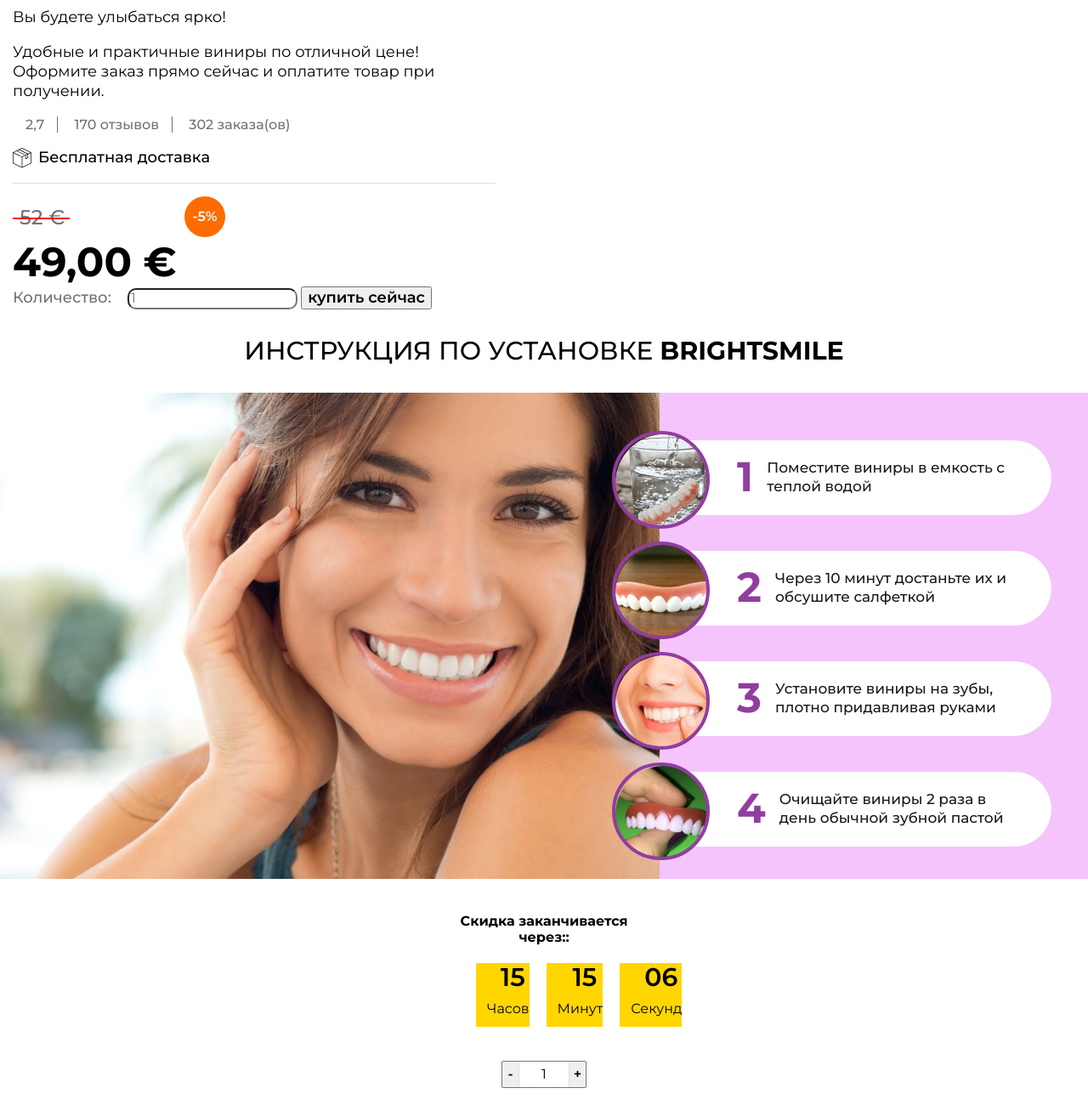
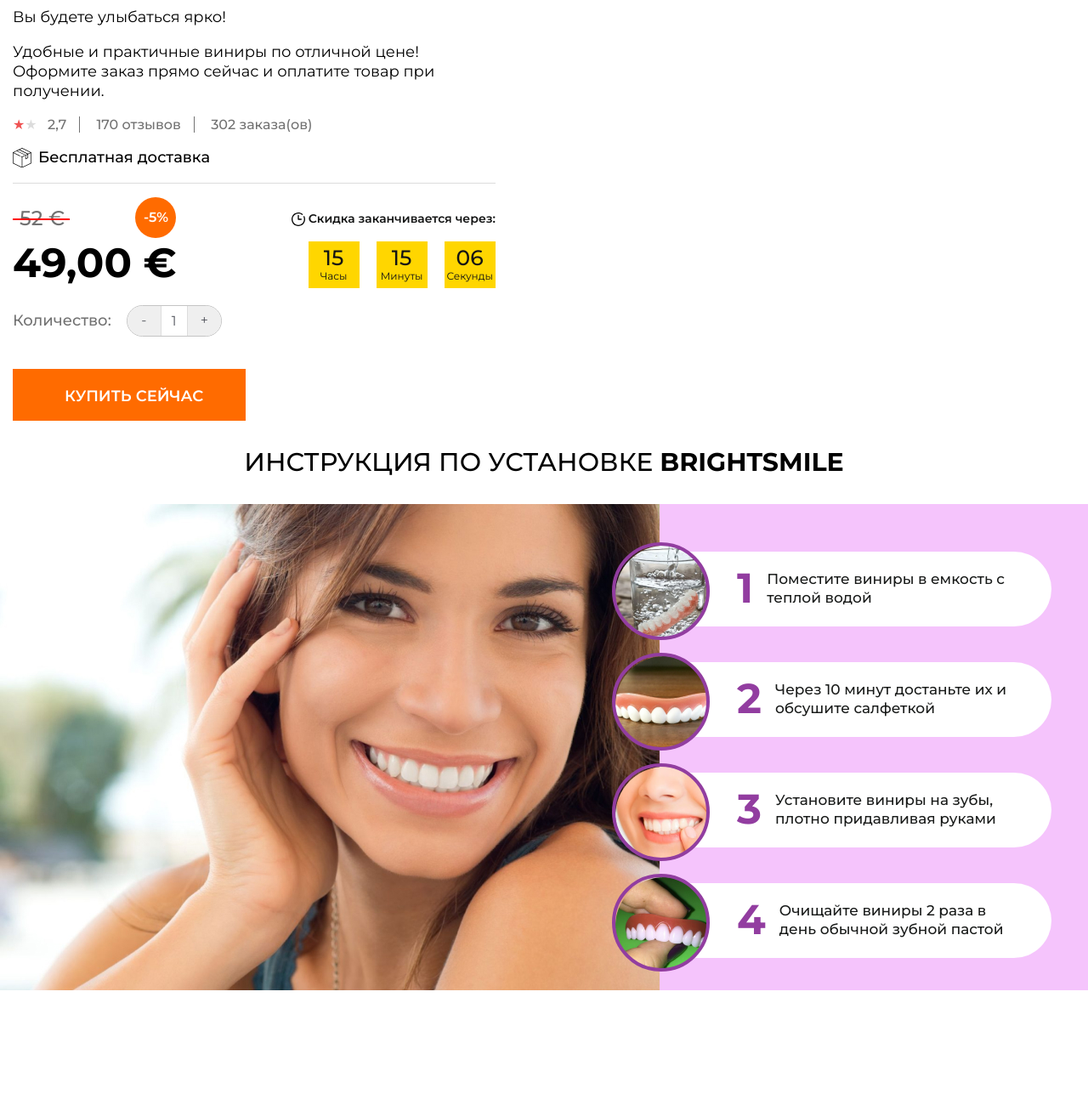
Before and after one commit to vladian95/BrightSmile-, a website: page app/index.html in a window 1280 px wide. Shown: the part 119-1419 px from the top of the page at 85% size. After the commit the page ends 1289 px from the top, so only its background shows below. Drawn offline with nearby package versions, Linux system fonts and the light colour scheme; files that its build step writes are made by us from their sources.

Commit message:
about pruduct right content

```diff
--- a/app/index.html
+++ b/app/index.html
@@ -33,7 +33,12 @@
                             Оформите заказ прямо сейчас и оплатите товар при получении.
                         </p>
                         <ul class="rate__wrapper">
-                            <li><a href="#">2,7</a></li>
+                            <li>
+                                <div class="rating" data-total-value="1">
+                                    <div class="rating__item" data-item-value="2">★</div>
+                                    <div class="rating__item" data-item-value="1">★</div>
+                                </div>
+                                <a href="#">2,7</a></li>
                             <li><a href="#">170 отзывов</a></li>
                             <li><a href="#">302 заказа(ов)</a></li>
                         </ul>
@@ -50,10 +55,28 @@
                                 </div>
                                 <span class="actual-price">49,00 €</span>
                             </div>
+                            <div class="boxBottom__date">
+                                <div class="timer1" id="timer">
+                                    <p><h4>Скидка заканчивается через:</h4></p>
+                                    <div class="container1">
+                                        <div class="numbers1"><div><span id="hours">00</span></div><div class="description1">Часы</div></div>
+                                        <div class="numbers1"><div><span id="minutes">55</span></div><div class="description1">Минуты</div></div>
+                                        <div class="numbers1"><div><span id="seconds">11</span></div><div class="description1">Секунды</div></div>
+                                    </div>
+                                  </div>
+                            </div>
                         </div>
                         <form>
-                            <span>Количество:</span>
-                            <input type="number" placeholder="1">
+                            <div class="input__box">
+                                <span>Количество:</span>
+                            <div class="row">
+                                <div class="number">
+                                    <button class="number-minus" type="button" onclick="this.nextElementSibling.stepDown(); this.nextElementSibling.onchange();">-</button>
+                                    <input type="number" min="0" value="1" readonly>
+                                    <button class="number-plus" type="button" onclick="this.previousElementSibling.stepUp(); this.previousElementSibling.onchange();">+</button>
+                                </div>
+                            </div>
+                            </div>
                             <button class="main__btn" type="submit">купить сейчас</button>
                         </form>
                     </div>
@@ -99,33 +122,6 @@
     </section>
 
 
-    <section class="sale">
-        <div class="container">
-          <div class="row">
-            <div class="block">
-              <div class="timer1" id="timer">
-                  <p><h4>Скидка заканчивается через::</h4></p>
-                  <div class="container1">
-                      <div class="numbers1"><div><span id="hours">00</span></div><div class="description1">Часов</div></div>
-                      <div class="numbers1"><div><span id="minutes">55</span></div><div class="description1">Минут</div></div>
-                      <div class="numbers1"><div><span id="seconds">11</span></div><div class="description1">Секунд</div></div>
-                  </div>
-                </div>
-            </div>
-
-          </div>
-        </div>
-    </section>
-
-    <!-- number -->
-    <div class="row">
-        <div class="number">
-            <button class="number-minus" type="button" onclick="this.nextElementSibling.stepDown(); this.nextElementSibling.onchange();">-</button>
-            <input type="number" min="0" value="1" readonly>
-            <button class="number-plus" type="button" onclick="this.previousElementSibling.stepUp(); this.previousElementSibling.onchange();">+</button>
-        </div>
-    </div>
-
 
     <script src="https://ajax.googleapis.com/ajax/libs/jquery/3.6.0/jquery.min.js"></script>
     <script src="js/libs.min.js"></script>
--- a/app/scss/style.scss
+++ b/app/scss/style.scss
@@ -1,11 +1,11 @@
-@import 'vars';
-@import 'global';
-@import 'fonts';
+@import "vars";
+@import "global";
+@import "fonts";
 
-.header{
-    background-color: #F1DDF4;
+.header {
+    background-color: #f1ddf4;
 }
-.header__title{
+.header__title {
     text-align: center;
     padding: 24px 0px 16px;
     font-size: 25px;
@@ -14,30 +14,30 @@
     color: #565860;
     text-transform: uppercase;
 }
-.instruction__title{
+.instruction__title {
     text-align: center;
     font-size: 30px;
     line-height: 38px;
     font-weight: 500;
     text-transform: uppercase;
-    span{
+    span {
         font-weight: 700;
     }
 }
-.instruction__inner{
-   display: flex;
+.instruction__inner {
+    display: flex;
     max-height: 572px;
 }
-.left__content{
+.left__content {
     background-repeat: no-repeat;
     background-size: cover;
     background-position: center;
 }
-.right__content{
+.right__content {
     width: 100%;
     padding-top: 56px;
 }
-.instruction__item{
+.instruction__item {
     display: flex;
     align-items: center;
     padding: 4px 42px 6px 91px;
@@ -47,37 +47,37 @@
     border-bottom-right-radius: 241px;
     position: relative;
     margin-bottom: 42px;
-    &-avatar{
+    &-avatar {
         height: 115px;
         width: 115px;
         border-radius: 50%;
-        border: solid 4px #923DA0;
+        border: solid 4px #923da0;
         position: absolute;
         top: -11px;
         left: -56px;
     }
-    span{
+    span {
         font-size: 49px;
         line-height: 60px;
         font-weight: 700;
-        color: #923DA0;
+        color: #923da0;
         margin-right: 16px;
     }
-    p{
+    p {
         font-size: 17px;
         line-height: 22px;
         font-weight: 500;
-        color: #181A19;
+        color: #181a19;
     }
 }
-.about-product__right{
+.about-product__right {
     max-width: 568px;
 }
-.about-product__boxTop{
+.about-product__boxTop {
     width: 100%;
-    border-bottom: 1px solid #DCDCDC;
+    border-bottom: 1px solid #dcdcdc;
 }
-.boxTop__title{
+.boxTop__title {
     font-size: 33px;
     line-height: 40px;
     font-weight: 600;
@@ -85,25 +85,48 @@
     margin: 0;
 }
 .boxTop__title-text,
-.delivery-box{
+.delivery-box {
     font-size: 18px;
     line-height: 23px;
     font-weight: 500;
 }
-.boxTop__title-text{
+.boxTop__title-text {
     font-size: 18px;
     line-height: 23px;
     font-weight: 400;
 }
-.rate__wrapper{
-    li{
+.rate__wrapper {
+    .rating{
+        display: inline-flex;
+        flex-direction: row-reverse;
+        margin-right: 8px;
+        .rating__item{
+            color: #dcdcdc;
+            cursor: pointer;
+            transition: .2s;
+            &:hover{
+                color: #EF5252;
+                & ~ .rating__item{
+                    color: #EF5252;
+                }
+            }
+        }
+    }
+    .rating[data-total-value="1"] .rating__item:nth-child(n + 2),
+    .rating[data-total-value="2"] .rating__item:nth-child(n + 1){
+        color: #EF5252;
+    }
+    li {
+        &:first-child{
+            padding-left: 0;
+        }
         display: inline-block;
         padding: 0px 15px;
         border-right: 1px solid #727272;
-        &:last-child{
+        &:last-child {
             border: none;
         }
-        a{
+        a {
             color: #727272;
             font-size: 16px;
             line-height: 19px;
@@ -111,11 +134,11 @@
         }
     }
 }
-.delivery-box{
+.delivery-box {
     padding-left: 30px;
     position: relative;
-    &::before{
-        content: '';
+    &::before {
+        content: "";
         position: absolute;
         left: 0;
         top: 0;
@@ -125,55 +148,129 @@
     }
 }
 
-.about-product__boxBottom{
+.about-product__boxBottom {
     padding-top: 15px;
-    form{
-        span{
+    form {
+        margin-top: 20px;
+        .input__box{
+            display: flex;
+            align-items: center;
+        }
+        span {
             font-size: 18px;
             line-height: 22px;
             font-weight: 500;
             color: #727272;
-            margin-right: 15px;
         }
-        input{
-            border-radius: 10px;
+        //INPUT NUMBER
+        .row {
+            text-align: center;
+            width: 200px;
+            margin-left: -26px;
         }
-        .main__btn{
+        .number {
+            display: inline-block;
+            position: relative;
+            width: 112px;
+        }
+        .number input[type="number"] {
+            display: block;
+            height: 37px;
+            line-height: 32px;
+            width: 100%;
+            padding: 0;
+            margin: 0;
+            color: #565860;
+            border-radius: 29px;
+            border: solid 1px #c4c4c4;
+            box-sizing: border-box;
+            text-align: center;
+            -moz-appearance: textfield;
+            -webkit-appearance: textfield;
+            appearance: textfield;
+        }
+        .number input[type="number"]::-webkit-outer-spin-button,
+        .number input[type="number"]::-webkit-inner-spin-button {
+            display: none;
+        }
+        .number-minus {
+            position: absolute;
+            top: 1px;
+            left: 1px;
+            bottom: 1px;
+            width: 40px;
+            border-top-left-radius: 29px;
+            border-bottom-left-radius: 29px;
+            padding: 0;
+            display: block;
+            text-align: center;
+            border: none;
+            border-right: 1px solid #ddd;
+            color: #565860;
+        }
+        .number-plus {
+            position: absolute;
+            top: 1px;
+            right: 1px;
+            bottom: 1px;
+            width: 40px;
+            border-top-right-radius: 29px;
+            border-bottom-right-radius: 29px;
+            padding: 0;
+            display: block;
+            text-align: center;
+            border: none;
+            border-left: 1px solid #ddd;
+            color: #565860;
+        }
+        //INPUT NUMBER
+        .main__btn {
+            background-color: #ff6b00;
             font-size: 18px;
             font-weight: 600;
-
+            display: block;
+            padding: 22px 50px 19px 61px;
+            color: #fff;
+            text-transform: uppercase;
+            margin-top: 38px;
+            border: none;
         }
     }
 }
-.discount__box{
+.boxBottom-time__inner {
+    display: flex;
+    justify-content: space-between;
+    align-items: center;
+}
+.discount__box {
     display: flex;
     justify-content: space-between;
     align-items: center;
     max-width: 250px;
-    .old-price{
+    .old-price {
         font-size: 24px;
         line-height: 29px;
         font-weight: 500;
         color: #727272;
         padding-left: 8px;
         position: relative;
-        &::before{
-            content: '';
+        &::before {
+            content: "";
             width: 67px;
             height: 2px;
-            background-color: #FF0000;
+            background-color: #ff0000;
             left: 0;
             top: 15px;
             position: absolute;
         }
     }
-    .percentages{
+    .percentages {
         height: 48px;
         width: 48px;
         border-radius: 50%;
-        background-color: #FF6B00;
+        background-color: #ff6b00;
         position: relative;
-        span{
+        span {
             position: absolute;
             color: #fff;
             font-size: 16px;
@@ -185,93 +282,52 @@
         }
     }
 }
-.actual-price{
+.actual-price {
     font-size: 48px;
     line-height: 58px;
     font-weight: 700;
 }
-
-
-// sale -TIMER
+.boxBottom__date {
+    h4 {
+        font-size: 14px;
+        line-height: 15px;
+        font-weight: 600;
+        padding-left: 20px;
+        position: relative;
+        color: #131414;
+        &::before {
+            content: "";
+            position: absolute;
+            background-image: url(../images/timerIcon.svg);
+            height: 16px;
+            width: 16px;
+            left: 0;
+            top: 0;
+        }
+    }
+}
+//-TIMER
 .container1 {
     display: flex;
     justify-content: left;
 }
 .numbers1 {
-    width: 80px;
-    height: 75px;
-    background: #FFD600;
+    width: 60px;
+    height: 55px;
+    background: #ffd600;
     border-radius: 0px;
     margin-left: 20px;
+    text-align: center;
+    color: #131414;
+    padding: 4px 0px 8px;
     span {
-        padding-left: 24px;
-        margin-top: 20px;
-        font-size: 30px;
-        font-weight: 600;
+        font-size: 25px;
+        font-weight: 500;
+        line-height: 30px;
     }
     .description1 {
-        padding-top: 10px;
-        padding-left: 13px;
+        font-size: 12px;
+        line-height: 14px;
+        font-weight: 400;
     }
 }
-
-
-//INPUT NUMBER
-.row {
-	text-align: center;
-	width: 200px;
-	margin: 0 auto;
-	padding: 20px 0;
-}
-
-.number {
-	display: inline-block;
-	position: relative;
-	width: 100px;
-}
-.number input[type="number"] {
-	display: block;
-	height: 32px;
-	line-height: 32px;
-	width: 100%;
-	padding: 0;
-	margin: 0;
-	box-sizing: border-box;
-	text-align: center;
-	-moz-appearance: textfield;
-	-webkit-appearance: textfield;
-	appearance: textfield;
-}
-.number input[type="number"]::-webkit-outer-spin-button,
-.number input[type="number"]::-webkit-inner-spin-button {
-	display: none;
-}
-.number-minus {
-	position: absolute;
-	top: 1px;
-	left: 1px;
-	bottom: 1px;
-	width: 20px;
-	padding: 0;
-	display: block;
-	text-align: center;
-	border: none;
-	border-right: 1px solid #ddd;
-	font-size: 16px;
-	font-weight: 600;
-}
-.number-plus {
-	position: absolute;
-	top: 1px;
-	right: 1px;
-	bottom: 1px;
-	width: 20px;
-	padding: 0;
-	display: block;
-	text-align: center;
-	border: none;
-	border-left: 1px solid #ddd;
-	font-size: 16px;
-	font-weight: 600;
-}
-//INPUT NUMBER
```
Also changed, not shown: app/js/main.js (+13 -0 lines), app/images/timerIcon.svg (added).
